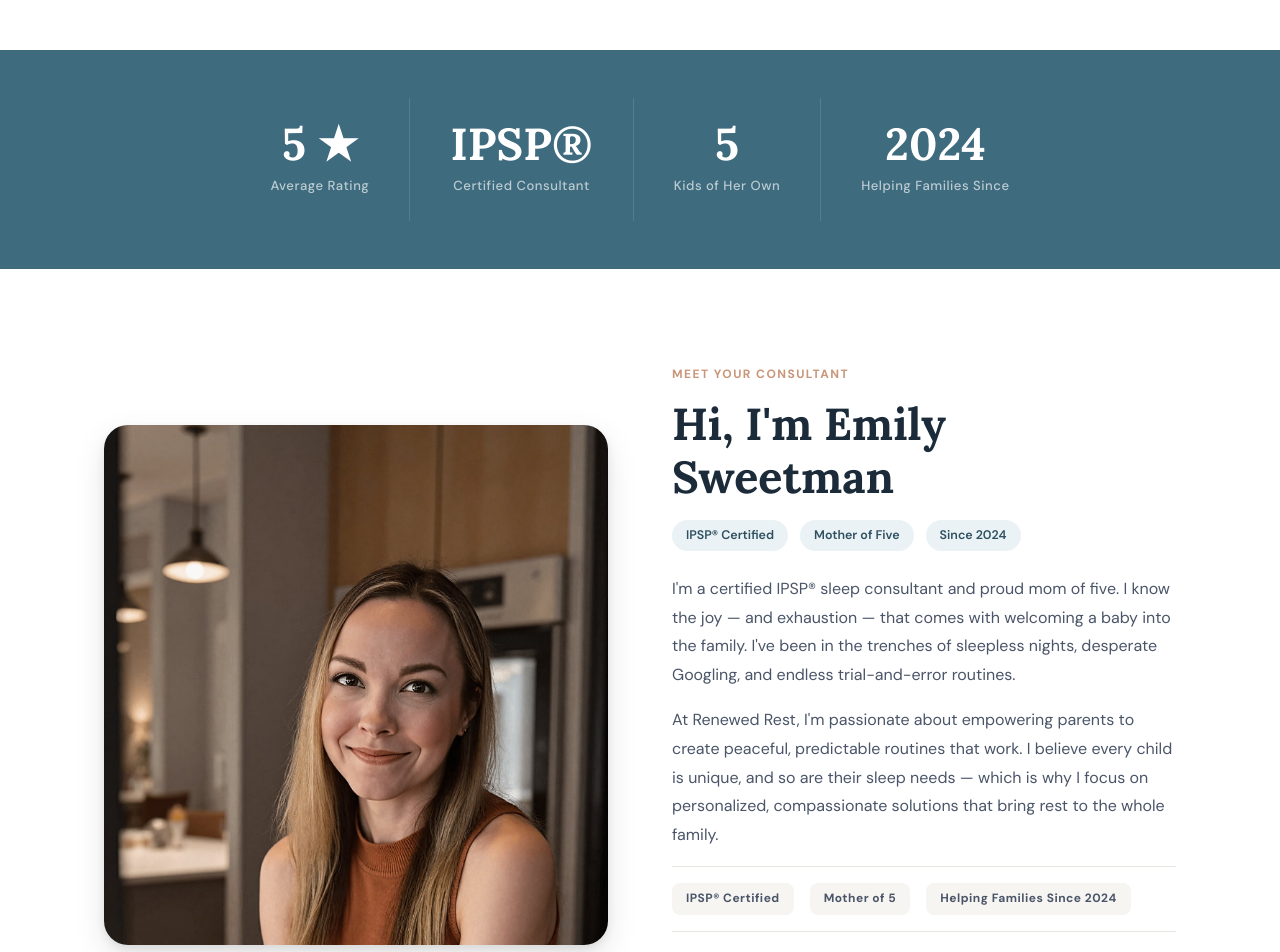
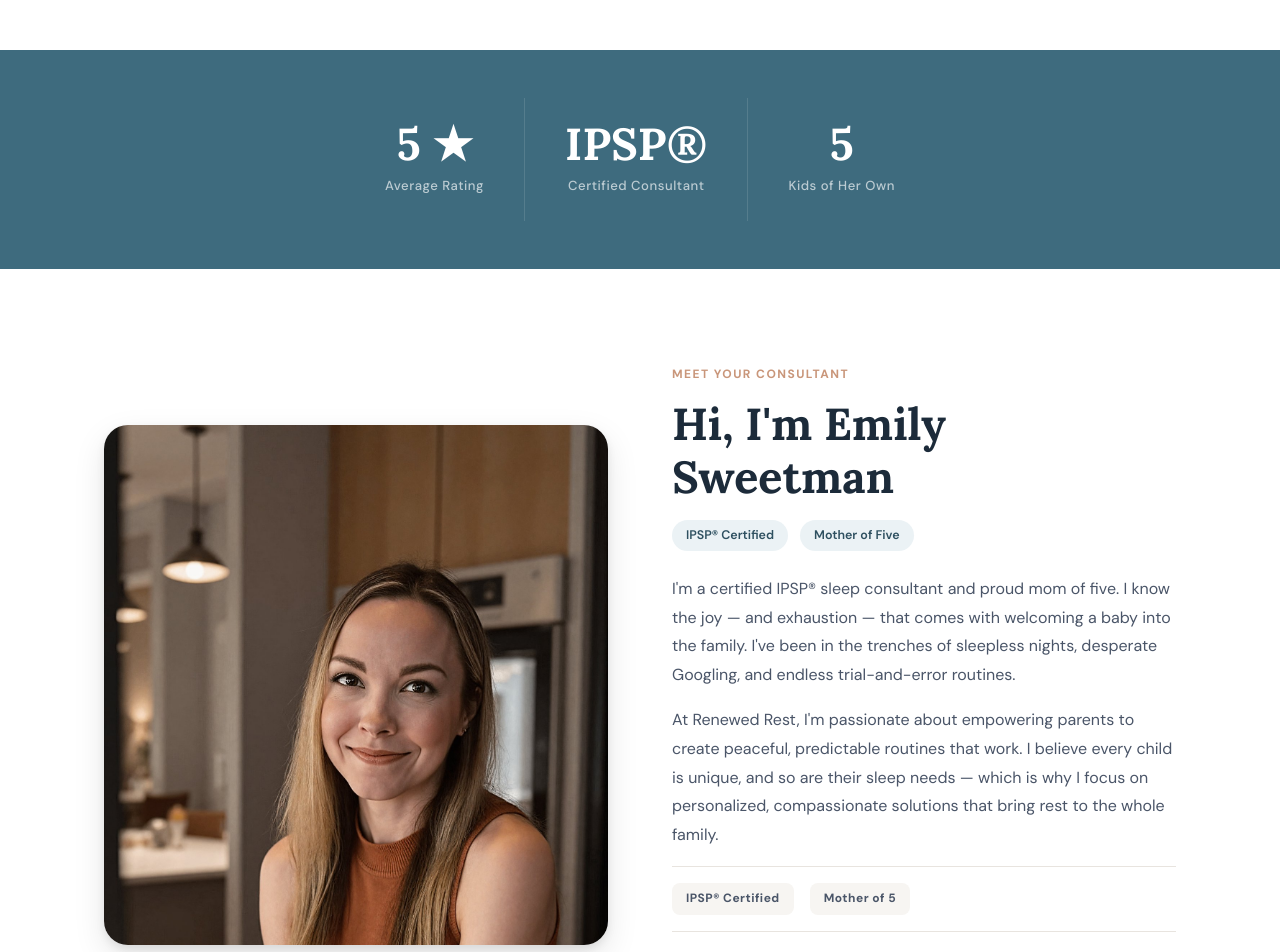
Before and after one commit to timsweetman1/renewedrest, a plain HTML site: page index.html in a window 1280 px wide. Shown: the part 1800-2752 px from the top of the page. Drawn offline with Linux system fonts and the light colour scheme.

Commit message:
Remove 'Since 2024' certification claim from homepage

```diff
--- a/index.html
+++ b/index.html
@@ -261,7 +261,6 @@
         <div class="stat-item"><div class="stat-num">5 ★</div><div class="stat-label">Average Rating</div></div>
         <div class="stat-item"><div class="stat-num">IPSP®</div><div class="stat-label">Certified Consultant</div></div>
         <div class="stat-item"><div class="stat-num">5</div><div class="stat-label">Kids of Her Own</div></div>
-        <div class="stat-item"><div class="stat-num">2024</div><div class="stat-label">Helping Families Since</div></div>
       </div>
     </div>
   </section>
@@ -279,14 +278,12 @@
           <div class="emily-cred-strip">
             <span class="cred-pill">IPSP® Certified</span>
             <span class="cred-pill">Mother of Five</span>
-            <span class="cred-pill">Since 2024</span>
           </div>
           <p class="emily-bio">I'm a certified IPSP® sleep consultant and proud mom of five. I know the joy — and exhaustion — that comes with welcoming a baby into the family. I've been in the trenches of sleepless nights, desperate Googling, and endless trial-and-error routines.</p>
           <p class="emily-bio">At Renewed Rest, I'm passionate about empowering parents to create peaceful, predictable routines that work. I believe every child is unique, and so are their sleep needs — which is why I focus on personalized, compassionate solutions that bring rest to the whole family.</p>
           <div class="trust-strip">
             <span class="trust-badge-sm">IPSP® Certified</span>
             <span class="trust-badge-sm">Mother of 5</span>
-            <span class="trust-badge-sm">Helping Families Since 2024</span>
           </div>
           <a href="about.html" class="btn btn-teal">Read My Full Story →</a>
         </div>
```
